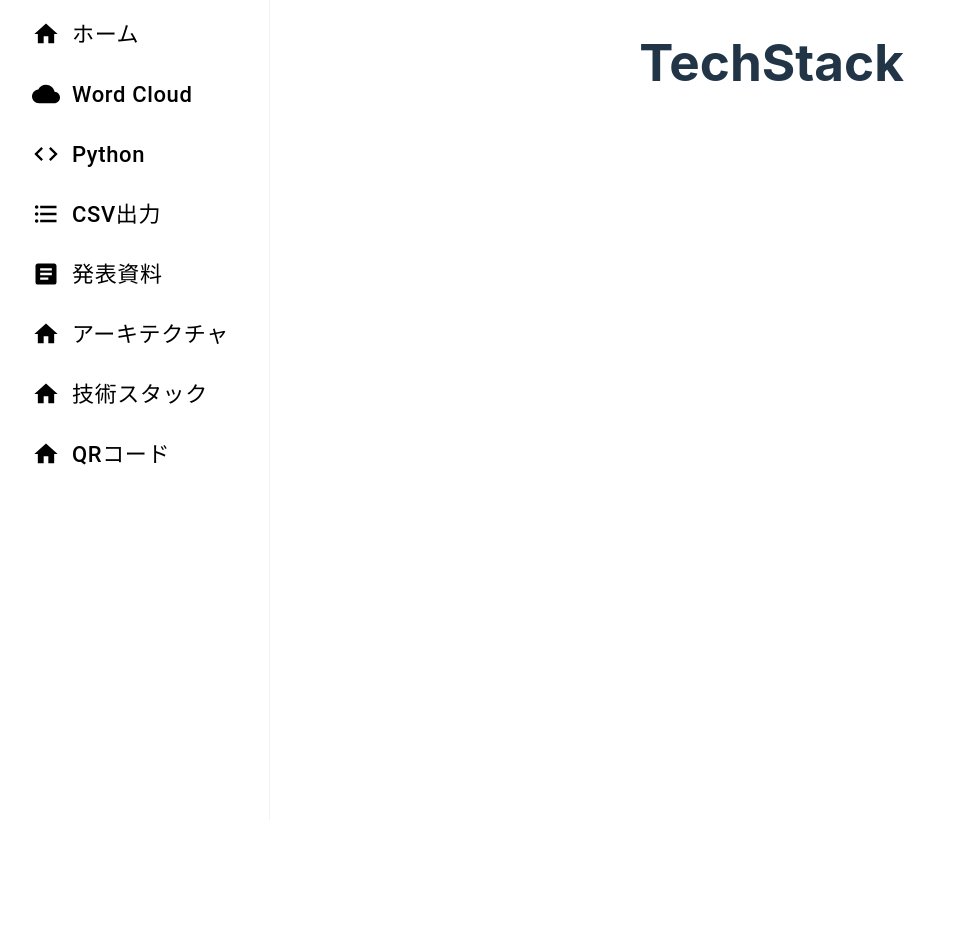
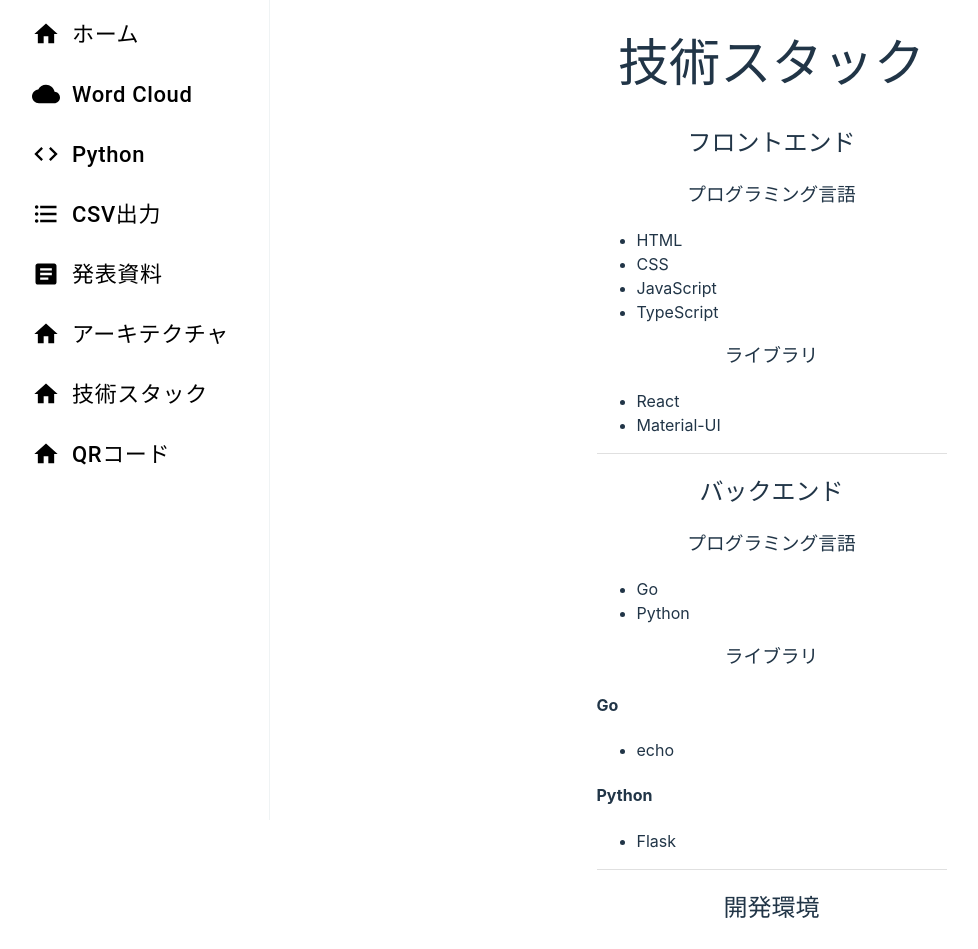
Before and after one commit to Tsuyopon-1067/data-programing-last-app, a React (Vite) app in the folder frontend/: page /techStack in a window 1280 px wide. Shown: the top 949 px of the page, without its empty margins (6-984 px from the left). Before the commit the page ends 820 px from the top, so only its background shows below. Built offline with nearby package versions, Linux system fonts and the light colour scheme.

Commit message:
💄 技術スタックページのコンテンツを追加

```diff
--- /dev/null
+++ b/frontend/src/components/pages/TechStack.module.css
@@ -0,0 +1,8 @@
+.main {
+  margin: 10px auto;
+  max-width: 350px;
+}
+
+.stack {
+  text-align: left;
+}
--- a/frontend/src/components/pages/TechStack.tsx
+++ b/frontend/src/components/pages/TechStack.tsx
@@ -1,5 +1,55 @@
+import { Divider } from "@mui/material";
+import styles from "./TechStack.module.css";
+
 export const TechStack = () => {
   return (
-    <h1>TechStack</h1>
-  )
-}
+    <div className={styles.main}>
+      <h1>技術スタック</h1>
+      <h2>フロントエンド</h2>
+      <h3>プログラミング言語</h3>
+      <div className={styles.stack}>
+        <ul>
+          <li>HTML</li>
+          <li>CSS</li>
+          <li>JavaScript</li>
+          <li>TypeScript</li>
+        </ul>
+      </div>
+      <h3>ライブラリ</h3>
+      <div className={styles.stack}>
+        <ul>
+          <li>React</li>
+          <li>Material-UI</li>
+        </ul>
+      </div>
+      <Divider />
+      <h2>バックエンド</h2>
+      <h3>プログラミング言語</h3>
+      <div className={styles.stack}>
+        <ul>
+          <li>Go</li>
+          <li>Python</li>
+        </ul>
+      </div>
+      <h3>ライブラリ</h3>
+      <div className={styles.stack}>
+        <h4>Go</h4>
+        <ul>
+          <li>echo</li>
+        </ul>
+        <h4>Python</h4>
+        <ul>
+          <li>Flask</li>
+        </ul>
+      </div>
+      <Divider />
+      <h2>開発環境</h2>
+      <div className={styles.stack}>
+        <ul>
+          <li>Docker</li>
+          <li>vite</li>
+        </ul>
+      </div>
+    </div>
+  );
+};
```
